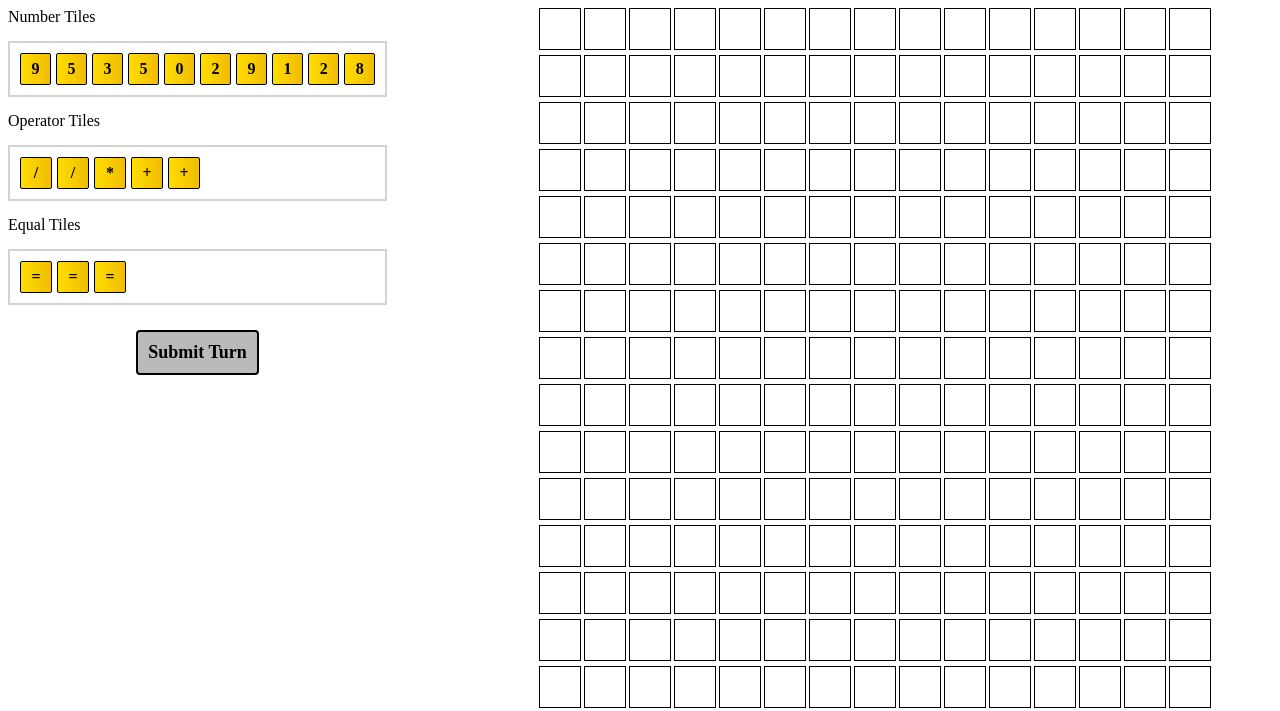
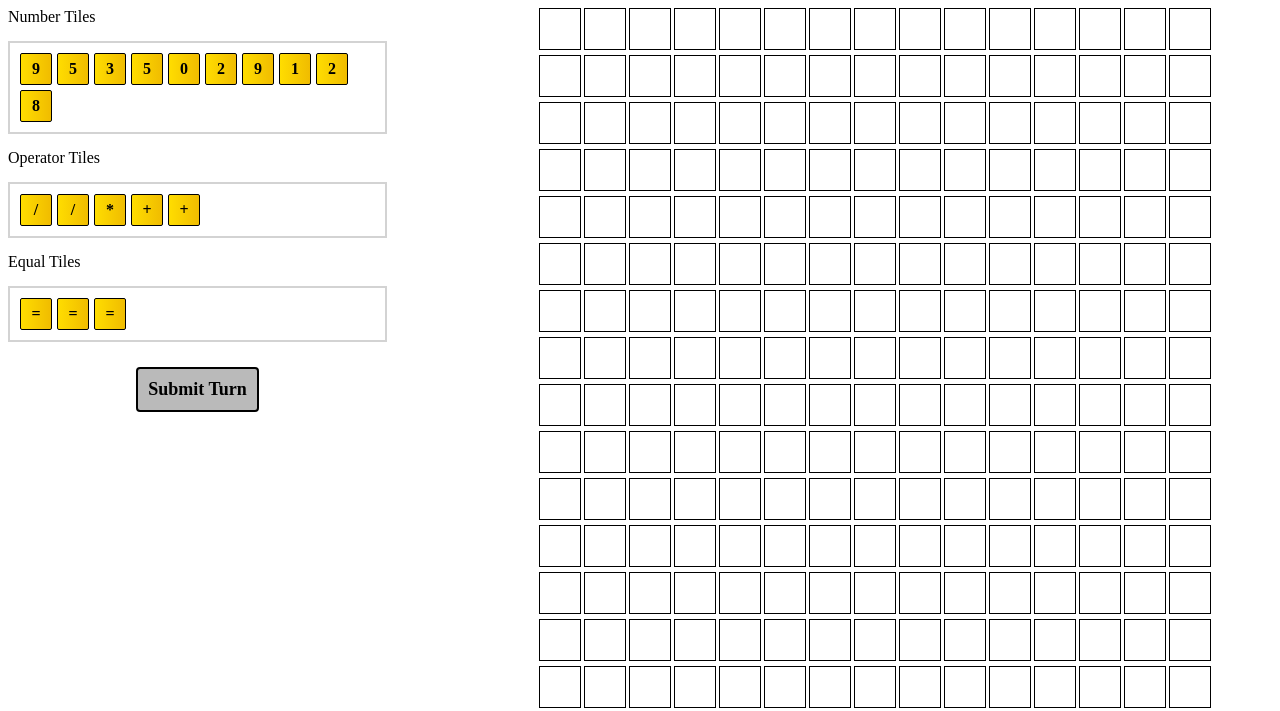
Before and after one commit to Jsbro98/number-scrabble, a website built with webpack: page src/index.html in a window 1280 px wide. Built offline with nearby package versions, Linux system fonts and the light colour scheme.

Commit message:
edited containers to allow flex

```diff
--- a/src/style.css
+++ b/src/style.css
@@ -41,6 +41,7 @@ body {
   display: flex;
   flex-direction: column;
   width: 30%;
+  height: 50%;
   gap: 15px;
 }
 
@@ -51,6 +52,8 @@ body {
   gap: 5px;
   border: lightgrey solid 2px;
   padding: 10px;
+  flex: 1;
+  flex-wrap: wrap;
 }
 
 .tile {
```
